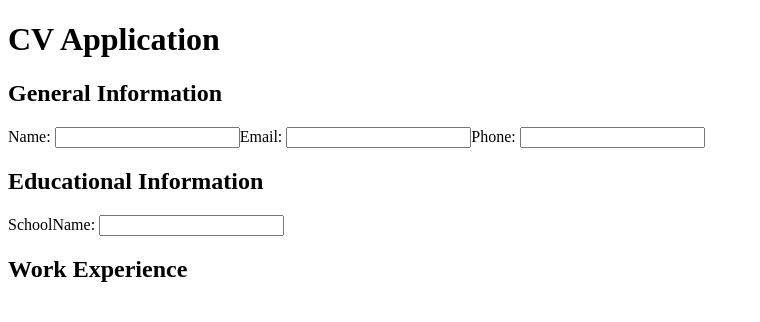
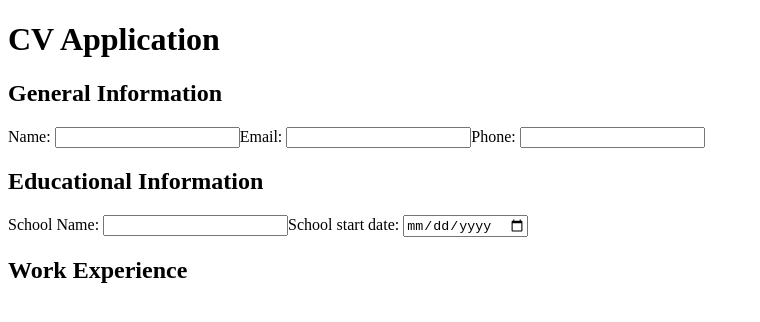
Before and after one commit to devritra/cv-application-odin, a React (Vite) app: page / in a window 1280 px wide. Shown: the top 322 px of the page, without its empty margins (0-760 px from the left). Built offline with nearby package versions, Linux system fonts and the light colour scheme.

Commit message:
feat: create SchoolStartDateInput component
fix SchoolNameInput label

```diff
--- a/src/components/FormHolder.jsx
+++ b/src/components/FormHolder.jsx
@@ -2,16 +2,19 @@ import { NameInput } from "./NameInput"
 import { EmailInput } from "./EmailInput"
 import { PhoneInput } from "./PhoneInput"
 import { SchoolNameInput } from "./SchoolNameInput"
+import { SchoolStartDateInput } from "./SchoolStartDateInput"
 export function FormHolder(
     {
         name,
         email,
         phone,
         schoolName,
+        schoolStartDate,
         handleNameInputChanges,
         handleEmailInputChanges,
         handlePhoneInputChanges,
-        handleSchoolNameInputChanges
+        handleSchoolNameInputChanges,
+        handleSchoolStartDateInputChanges
     }
 ){
     return(
@@ -34,6 +37,10 @@ export function FormHolder(
                 schoolName={schoolName}
                 handleSchoolNameInputChanges={handleSchoolNameInputChanges}
             />
+            <SchoolStartDateInput
+                schoolStartDate={schoolStartDate}
+                handleSchoolStartDateInputChanges={handleSchoolStartDateInputChanges}
+            />
             <h2>Work Experience</h2>
         </>
     )
--- a/src/components/MainPage.jsx
+++ b/src/components/MainPage.jsx
@@ -6,7 +6,8 @@ export function MainPage(){
         Name: '',
         Email: '',
         Phone: '',
-        SchoolName: ''
+        'School Name': '',
+        'School start date': ''
     }
     const [cvObj, setCvObj] = useState(cvTemplate);
     const handleNameInputChanges = (e) => {
@@ -19,7 +20,10 @@ export function MainPage(){
         setCvObj({...cvObj, Phone: e.target.value})
     }
     const handleSchoolNameInputChanges = (e) => {
-        setCvObj({...cvObj, SchoolName: e.target.value})
+        setCvObj({...cvObj, 'School Name': e.target.value})
+    }
+    const handleSchoolStartDateInputChanges = (e) => {
+        setCvObj({...cvObj, 'School start date': e.target.value})
     }
     console.log(cvObj);
 
@@ -30,11 +34,13 @@ export function MainPage(){
                 name={cvObj.Name}
                 email={cvObj.Email}
                 phone={cvObj.Phone}
-                schoolName={cvObj.SchoolName}
+                schoolName={cvObj['School Name']}
+                schoolStartDate={cvObj['School start date']}
                 handleNameInputChanges={handleNameInputChanges}
                 handleEmailInputChanges={handleEmailInputChanges}
                 handlePhoneInputChanges={handlePhoneInputChanges}
                 handleSchoolNameInputChanges={handleSchoolNameInputChanges}
+                handleSchoolStartDateInputChanges={handleSchoolStartDateInputChanges}
             />
         </>
     )
--- a/src/components/SchoolNameInput.jsx
+++ b/src/components/SchoolNameInput.jsx
@@ -1,7 +1,7 @@
 export function SchoolNameInput({schoolName,handleSchoolNameInputChanges}){
     return (
         <>
-            <label htmlFor="schoolNameInput">SchoolName: </label>
+            <label htmlFor="schoolNameInput">School Name: </label>
             <input
                 type="text"
                 id="schoolNameInput"
--- /dev/null
+++ b/src/components/SchoolStartDateInput.jsx
@@ -0,0 +1,13 @@
+export function SchoolStartDateInput({schoolStartDate,handleSchoolStartDateInputChanges}){
+    return (
+        <>
+            <label htmlFor="schoolStartDateInput">School start date: </label>
+            <input
+                type="date"
+                id="schoolStartDateInput"
+                value={schoolStartDate}
+                onChange={handleSchoolStartDateInputChanges}
+            />
+        </>
+    )
+}
```
